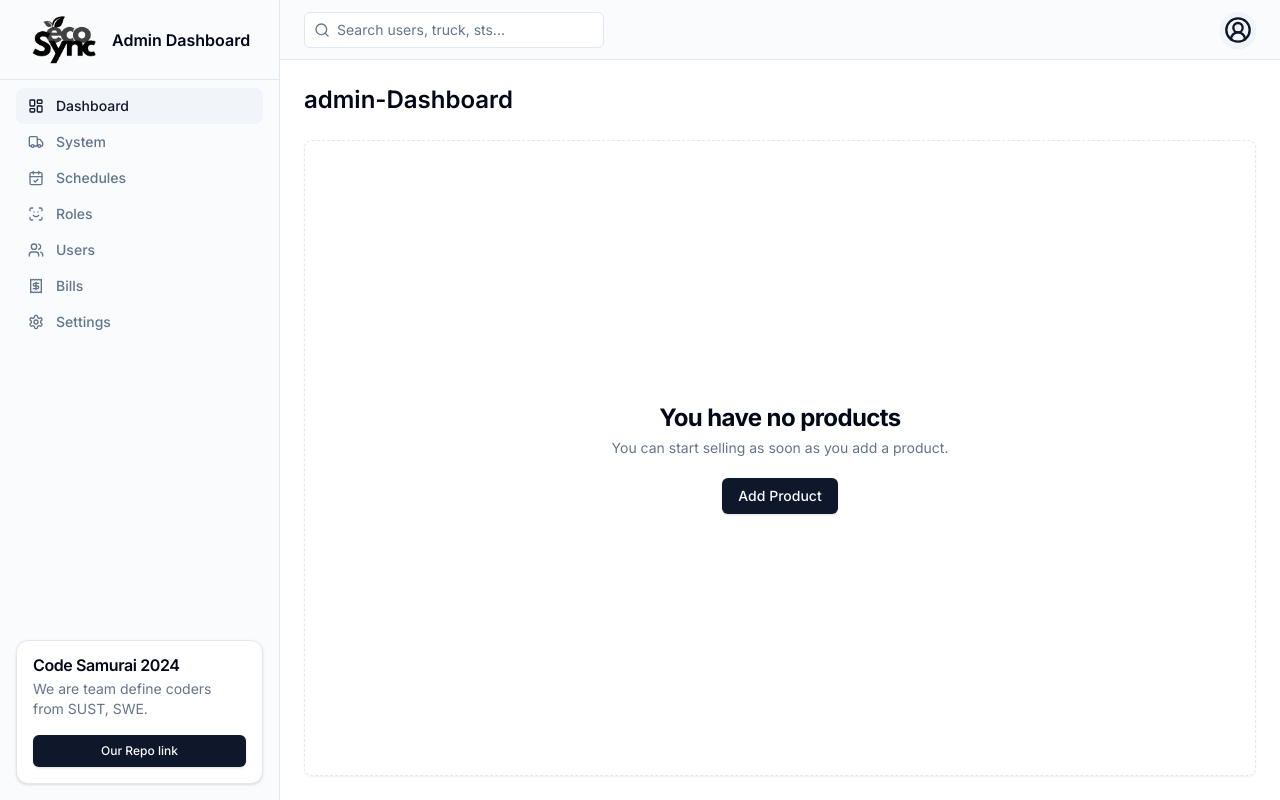
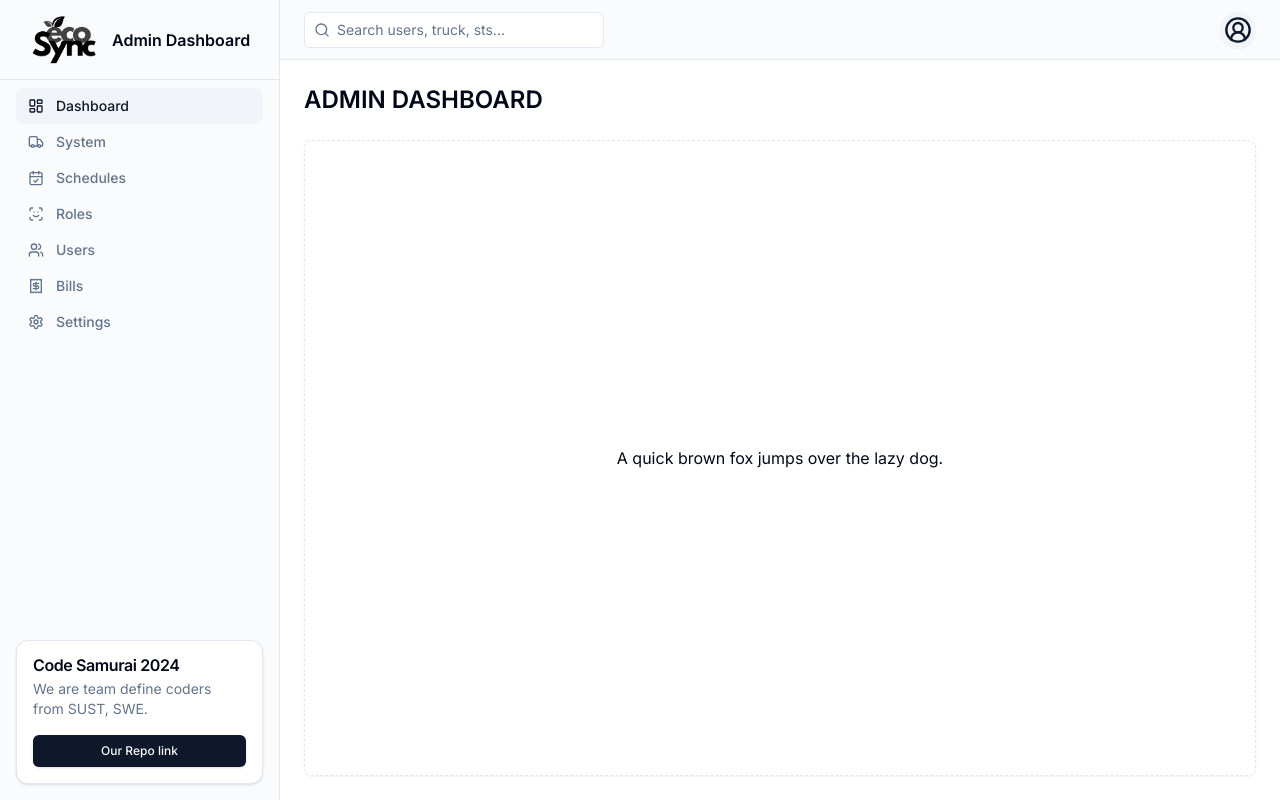
Before and after one commit to definecoder/CS24-p2-define-coders, a Next.js app in the folder client/: page /dashboard in a window 1280 px wide. Built offline with nearby package versions, Linux system fonts and the light colour scheme.

Commit message:
added main content panel placeholers for admin role

```diff
--- a/client/components/dashboard-componenets/mainContent/mainSection.tsx
+++ b/client/components/dashboard-componenets/mainContent/mainSection.tsx
@@ -2,35 +2,95 @@
 
 import { useContext, useEffect } from "react";
 import { NavContext } from "@/hooks/contexts/useNavCtx";
-import { Button } from "@/components/ui/button";
 import MainSectionHeader from "./mainSectionHeader";
+import { admin, landfillManager, stsManager, unassigned } from "@/data/roles";
+import AdminDashboard from "./systemAdminContents/dashboard";
+import AdminSystemDataPanel from "./systemAdminContents/system";
+import AdminSchedulePanel from "./systemAdminContents/Schedule";
+import AdminRolesManagementPanel from "./systemAdminContents/Roles";
+import AdminUserManagementPanel from "./systemAdminContents/Users";
+import AdminBillsManagementPanel from "./systemAdminContents/Bills";
+import AdminSettingsPanel from "./systemAdminContents/Settings";
 
-function MainSection({role = "unassigned"}: {role: string}) {
+function InvalidSate() {
+  return (
+    <div className="flex flex-1 max-h-[calc(100vh-60px)]">
+      <div className="flex flex-col flex-1 items-center justify-center rounded-lg border border-dashed shadow-sm text-lg text-gray-500">
+        <img src="/logoBlack.png" alt="Logo" className="h-1/6"/>
+        <h1 className="text-3xl  text-black font-semibold md:text-4xl m-2">
+          INVALID STATE
+        </h1>
+        The state you are trying to access is invalid.
+      </div>
+    </div>
+  );
+}
 
-  const activeValue = useContext(NavContext)?.currentActive;
+function getContentsOfAdmin(state: string) {
+  switch (state) {
+    case "admin-Dashboard":
+      return <AdminDashboard />;
+    case "admin-System":
+      return <AdminSystemDataPanel />;
+    case "admin-Schedules":
+        return <AdminSchedulePanel />;
+    case "admin-Roles":
+      return <AdminRolesManagementPanel />;
+    case "admin-Users":
+      return <AdminUserManagementPanel />;
+    case "admin-Bills":
+      return <AdminBillsManagementPanel />;
+    case "admin-Settings":
+      return <AdminSettingsPanel />;
+    default:
+      return InvalidSate();
+  }
+}
+
+function getContentsOfLandfillManager(state: string) {
+  switch (state) {
+    case "admin-Dashboard":
+      return <AdminDashboard />;
+    default:
+      return InvalidSate();
+  }
+}
+
+function getContentsOfSTSManager(state: string) {
+  switch (state) {
+    case "admin-Dashboard":
+      return <AdminDashboard />;
+    default:
+      return InvalidSate();
+  }
+}
+
+function getContentsOfUnassigned(state: string) {
+  switch (state) {
+    case "admin-Dashboard":
+      return <AdminDashboard />;
+    default:
+      return InvalidSate();
+  }
+}
+
+function getDashboardFor(state: string) {
+  if (state.startsWith(admin)) return getContentsOfAdmin(state);
+  else if (state.startsWith(stsManager)) return getContentsOfSTSManager(state);
+  else if (state.startsWith(landfillManager)) return getContentsOfLandfillManager(state);
+  else if (state.startsWith(unassigned)) return getContentsOfUnassigned(state);
+  else return InvalidSate();
+}
+
+function MainSection({ role = "unassigned" }: { role: string }) {
+  const currentState = useContext(NavContext)?.currentActive;
 
   return (
     <div className="flex flex-col">
+      <MainSectionHeader role={role} subsection={currentState} />
 
-        <MainSectionHeader role={role} subsection={activeValue}/>
-
-        <main className="flex flex-1 flex-col gap-4 p-4 lg:gap-6 lg:p-6">
-          <div className="flex items-center">
-            <h1 className="text-lg font-semibold md:text-2xl">{activeValue}</h1>
-          </div>
-          <div className="flex flex-1 items-center justify-center rounded-lg border border-dashed shadow-sm">
-            <div className="flex flex-col items-center gap-1 text-center">
-              <h3 className="text-2xl font-bold tracking-tight">
-                You have no products
-              </h3>
-              <p className="text-sm text-muted-foreground">
-                You can start selling as soon as you add a product.
-              </p>
-              <Button className="mt-4">Add Product</Button>
-            </div>
-          </div>
-        </main>
-      </div>
-  )
+      {getDashboardFor(currentState)}
+    </div>
+  );
 }
-export default MainSection
+export default MainSection;
--- /dev/null
+++ b/client/components/dashboard-componenets/mainContent/systemAdminContents/Bills.tsx
@@ -0,0 +1,12 @@
+export default function AdminBillsManagementPanel() {
+    return (
+      <main className="flex flex-1 flex-col gap-4 p-4 lg:gap-6 lg:p-6  max-h-[calc(100vh-60px)] overflow-scroll">
+            <div className="flex items-center">
+              <h1 className="text-lg font-semibold md:text-2xl">BILLS</h1>
+            </div>
+            <div className="flex flex-1 items-center justify-center rounded-lg border border-dashed shadow-sm">
+              A quick brown fox jumps over the lazy dog.
+            </div>
+      </main>
+    );
+  }
--- /dev/null
+++ b/client/components/dashboard-componenets/mainContent/systemAdminContents/Dashboard.tsx
@@ -0,0 +1,12 @@
+export default function AdminDashboard() {
+  return (
+    <main className="flex flex-1 flex-col gap-4 p-4 lg:gap-6 lg:p-6  max-h-[calc(100vh-60px)] overflow-scroll">
+          <div className="flex items-center">
+            <h1 className="text-lg font-semibold md:text-2xl">ADMIN DASHBOARD</h1>
+          </div>
+          <div className="flex flex-1 items-center justify-center rounded-lg border border-dashed shadow-sm">
+            A quick brown fox jumps over the lazy dog.
+          </div>
+    </main>
+  );
+}
--- /dev/null
+++ b/client/components/dashboard-componenets/mainContent/systemAdminContents/Roles.tsx
@@ -0,0 +1,12 @@
+export default function AdminRolesManagementPanel() {
+    return (
+      <main className="flex flex-1 flex-col gap-4 p-4 lg:gap-6 lg:p-6  max-h-[calc(100vh-60px)] overflow-scroll">
+            <div className="flex items-center">
+              <h1 className="text-lg font-semibold md:text-2xl">Roles</h1>
+            </div>
+            <div className="flex flex-1 items-center justify-center rounded-lg border border-dashed shadow-sm">
+              A quick brown fox jumps over the lazy dog.
+            </div>
+      </main>
+    );
+  }
--- /dev/null
+++ b/client/components/dashboard-componenets/mainContent/systemAdminContents/Schedule.tsx
@@ -0,0 +1,12 @@
+export default function AdminSchedulePanel() {
+    return (
+      <main className="flex flex-1 flex-col gap-4 p-4 lg:gap-6 lg:p-6  max-h-[calc(100vh-60px)] overflow-scroll">
+            <div className="flex items-center">
+              <h1 className="text-lg font-semibold md:text-2xl">Schedules</h1>
+            </div>
+            <div className="flex flex-1 items-center justify-center rounded-lg border border-dashed shadow-sm">
+              A quick brown fox jumps over the lazy dog.
+            </div>
+      </main>
+    );
+  }
--- /dev/null
+++ b/client/components/dashboard-componenets/mainContent/systemAdminContents/Settings.tsx
@@ -0,0 +1,12 @@
+export default function AdminSettingsPanel() {
+    return (
+      <main className="flex flex-1 flex-col gap-4 p-4 lg:gap-6 lg:p-6  max-h-[calc(100vh-60px)] overflow-scroll">
+            <div className="flex items-center">
+              <h1 className="text-lg font-semibold md:text-2xl">SETTINGS</h1>
+            </div>
+            <div className="flex flex-1 items-center justify-center rounded-lg border border-dashed shadow-sm">
+              A quick brown fox jumps over the lazy dog.
+            </div>
+      </main>
+    );
+  }
--- /dev/null
+++ b/client/components/dashboard-componenets/mainContent/systemAdminContents/System.tsx
@@ -0,0 +1,12 @@
+export default function AdminSystemDataPanel() {
+    return (
+      <main className="flex flex-1 flex-col gap-4 p-4 lg:gap-6 lg:p-6  max-h-[calc(100vh-60px)] overflow-scroll">
+            <div className="flex items-center">
+              <h1 className="text-lg font-semibold md:text-2xl">System Data</h1>
+            </div>
+            <div className="flex flex-1 items-center justify-center rounded-lg border border-dashed shadow-sm">
+              A quick brown fox jumps over the lazy dog.
+            </div>
+      </main>
+    );
+  }
--- /dev/null
+++ b/client/components/dashboard-componenets/mainContent/systemAdminContents/Users.tsx
@@ -0,0 +1,12 @@
+export default function AdminUserManagementPanel() {
+    return (
+      <main className="flex flex-1 flex-col gap-4 p-4 lg:gap-6 lg:p-6  max-h-[calc(100vh-60px)] overflow-scroll">
+            <div className="flex items-center">
+              <h1 className="text-lg font-semibold md:text-2xl">USERS</h1>
+            </div>
+            <div className="flex flex-1 items-center justify-center rounded-lg border border-dashed shadow-sm">
+              A quick brown fox jumps over the lazy dog.
+            </div>
+      </main>
+    );
+  }
```
